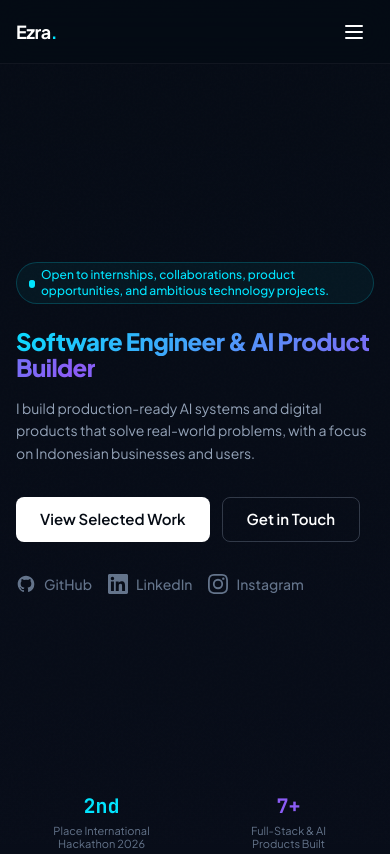
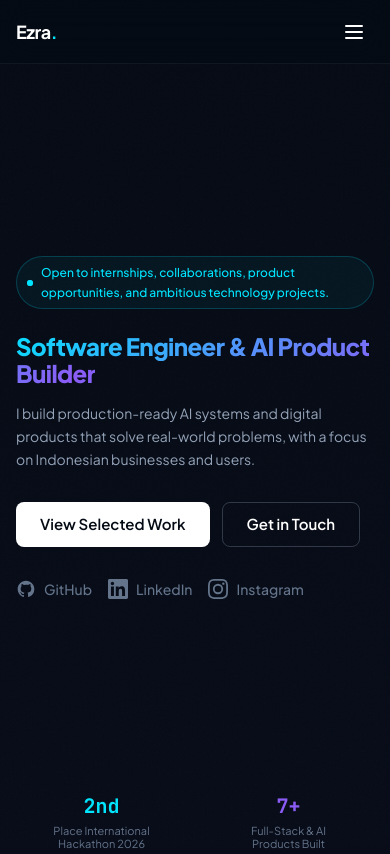
Before and after one commit to ezradesmonds/portofolio, an Astro site: page / in a window 390 px wide. Shown: the top 854 px of the page. Built offline with nearby package versions, Linux system fonts and the light colour scheme; Astro itself is replaced by a stand-in of ours.

Commit message:
feat: fixed mobile overhaul

```diff
--- a/src/components/sections/HeroSection.astro
+++ b/src/components/sections/HeroSection.astro
@@ -4,19 +4,19 @@ import { SITE } from "../../data/site";
 
 <section id="hero" class="min-h-[90vh] md:min-h-screen flex items-center pt-24 md:pt-20 relative px-4 md:px-6">
   <div class="max-w-7xl mx-auto w-full grid lg:grid-cols-2 gap-12 items-center">
-    <div class="z-10">
+    <div class="z-10 max-w-full overflow-hidden">
       <div
-        class="inline-flex items-center gap-1.5 px-3 py-1 rounded-full border border-accent-cyan/20 bg-accent-cyan/5 text-xs sm:text-sm font-medium text-accent-cyan mb-6 sm:mb-8 max-w-full overflow-hidden"
+        class="relative pl-6 pr-3 py-1.5 rounded-full border border-accent-cyan/20 bg-accent-cyan/5 text-xs font-medium text-accent-cyan mb-6 sm:mb-8 leading-relaxed"
         data-reveal data-reveal-delay="100"
       >
-        <span class="relative flex h-1.5 w-1.5 sm:h-2 sm:w-2 flex-shrink-0">
+        <span class="absolute left-2.5 top-1/2 -translate-y-1/2 flex h-1.5 w-1.5 flex-shrink-0">
           <span class="animate-ping absolute inline-flex h-full w-full rounded-full bg-accent-cyan opacity-75"></span>
-          <span class="relative inline-flex rounded-full h-2 w-2 bg-accent-cyan"></span>
+          <span class="relative inline-flex rounded-full h-1.5 w-1.5 bg-accent-cyan"></span>
         </span>
         {SITE.availabilityMessage}
       </div>
 
-      <h1 class="text-2xl sm:text-4xl md:text-5xl lg:text-7xl font-extrabold text-white leading-[1.1] tracking-tight" data-reveal data-reveal-delay="200">
+      <h1 class="text-2xl sm:text-4xl md:text-5xl lg:text-7xl font-extrabold text-white leading-[1.1] tracking-tight max-w-full break-words" data-reveal data-reveal-delay="200">
         <span class="text-gradient-animated">{SITE.headline}</span>
       </h1>
 
```
